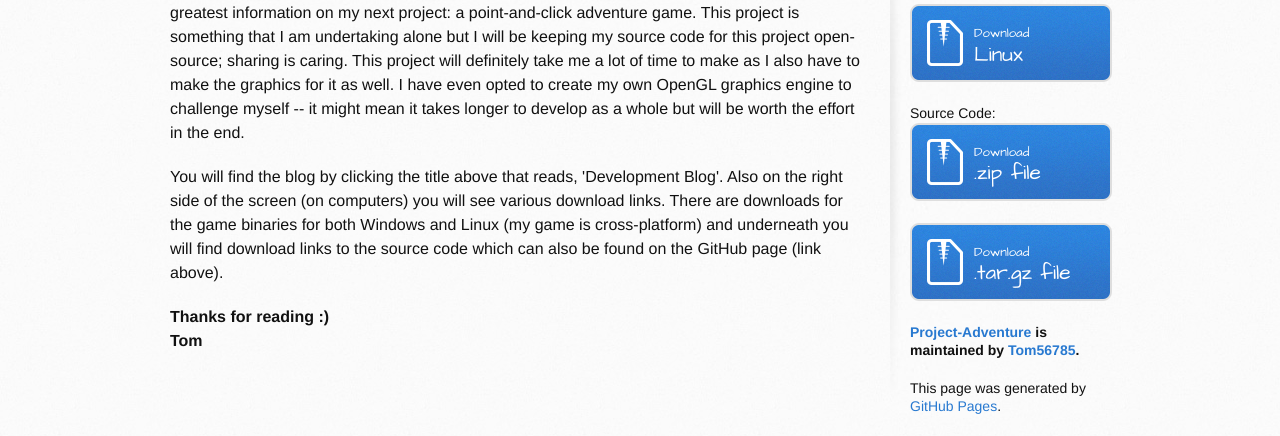
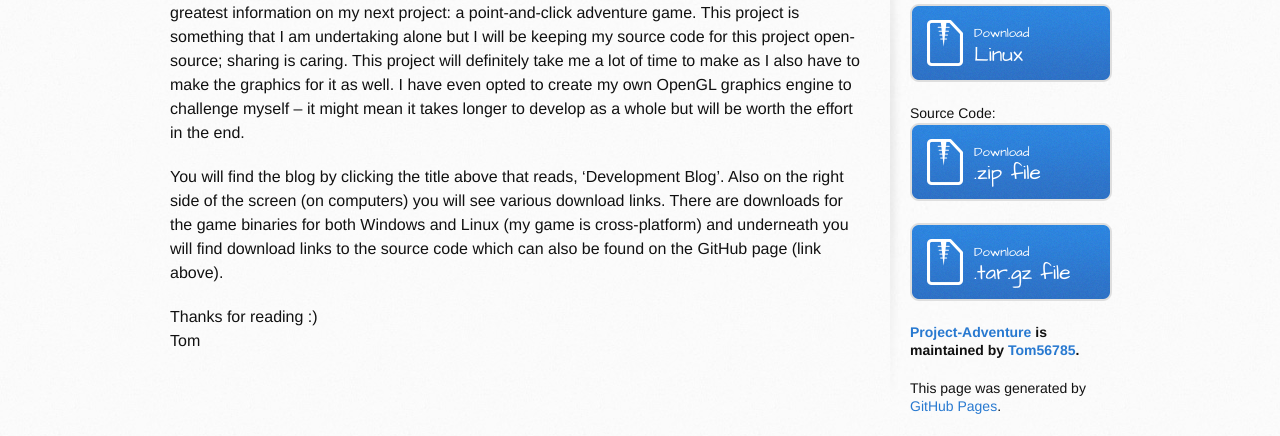
Before and after one commit to Tom56785/Project-Adventure, a Jekyll site: the page built from index.md, in a window 1280 px wide. Shown: the part 418-854 px from the top of the page. Built offline with Jekyll 4.4.1, drawn with Linux system fonts in a browser that asks for light colours; some web fonts are replaced; our own code applies the rules of GitHub Pages for plain Markdown files; some of the changed text lies outside the part shown.

Commit message:
Transfered back to Plain markdown

```diff
--- a/index.md
+++ b/index.md
@@ -4,17 +4,10 @@
 
 # [Development Blog](blog)
 
-<body>
-    <p><br>
-        Hello and welcome to my development blog website. This is where I will be posting the latest and greatest information on my next project: a point-and-click adventure game. This project is something that I am undertaking alone but I will be keeping my source code for this project open-source; sharing is caring. This project will definitely take me a lot of time to make as I also have to make the graphics for it as well. I have even opted to create my own OpenGL graphics engine to challenge myself -- it might mean it takes longer to develop as a whole but will be worth the effort in the end.
-    </p>
+<br>
+Hello and welcome to my development blog website. This is where I will be posting the latest and greatest information on my next project: a point-and-click adventure game. This project is something that I am undertaking alone but I will be keeping my source code for this project open-source; sharing is caring. This project will definitely take me a lot of time to make as I also have to make the graphics for it as well. I have even opted to create my own OpenGL graphics engine to challenge myself -- it might mean it takes longer to develop as a whole but will be worth the effort in the end.
 
-    <p>
-        You will find the blog by clicking the title above that reads, 'Development Blog'. Also on the right side of the screen (on computers) you will see various download links. There are downloads for the game binaries for both Windows and Linux (my game is cross-platform) and underneath you will find download links to the source code which can also be found on the GitHub page (link above).
-    </p>
+You will find the blog by clicking the title above that reads, 'Development Blog'. Also on the right side of the screen (on computers) you will see various download links. There are downloads for the game binaries for both Windows and Linux (my game is cross-platform) and underneath you will find download links to the source code which can also be found on the GitHub page (link above).
 
-    <p><b>
-        Thanks for reading :)  <br>
-        Tom
-    </b></p>
-</body>
+Thanks for reading :)
+Tom
```
